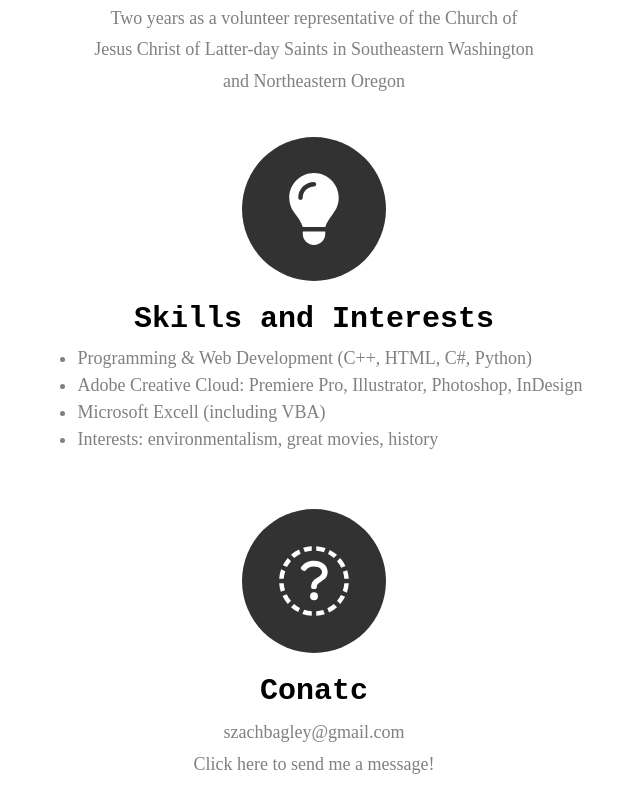
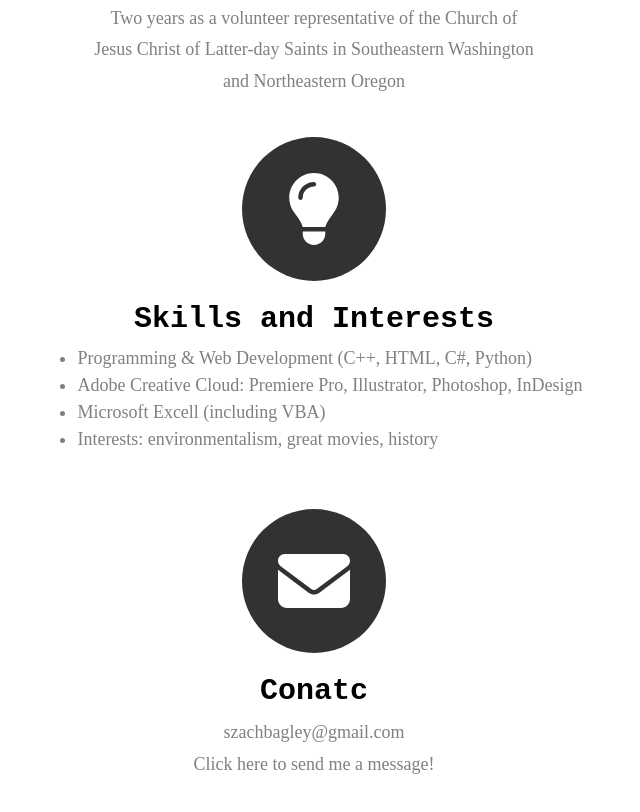
Before and after one commit to szachbagley/IS201, a plain HTML site: page index.html in a window 1280 px wide. Shown: the part 1864-2676 px from the top of the page, without its empty margins (326-966 px from the left). Drawn offline with nearby package versions, Linux system fonts and the light colour scheme.

Commit message:
Update index.html

```diff
--- a/index.html
+++ b/index.html
@@ -117,7 +117,7 @@
                              <div class="homeBodyText">
                             <span class="fa-stack fa-4x">
                                 <i class="fas fa-circle fa-stack-2x text-primary"></i>
-                                <i class="fas fa-mailbox-flag-up fa-stack-1x fa-inverse"></i>
+                                <i class="fas fa-envelope fa-stack-1x fa-inverse"></i>
                             </span>
                             <h4 class="subSub">Conatc</h4>
                             <p>
```
